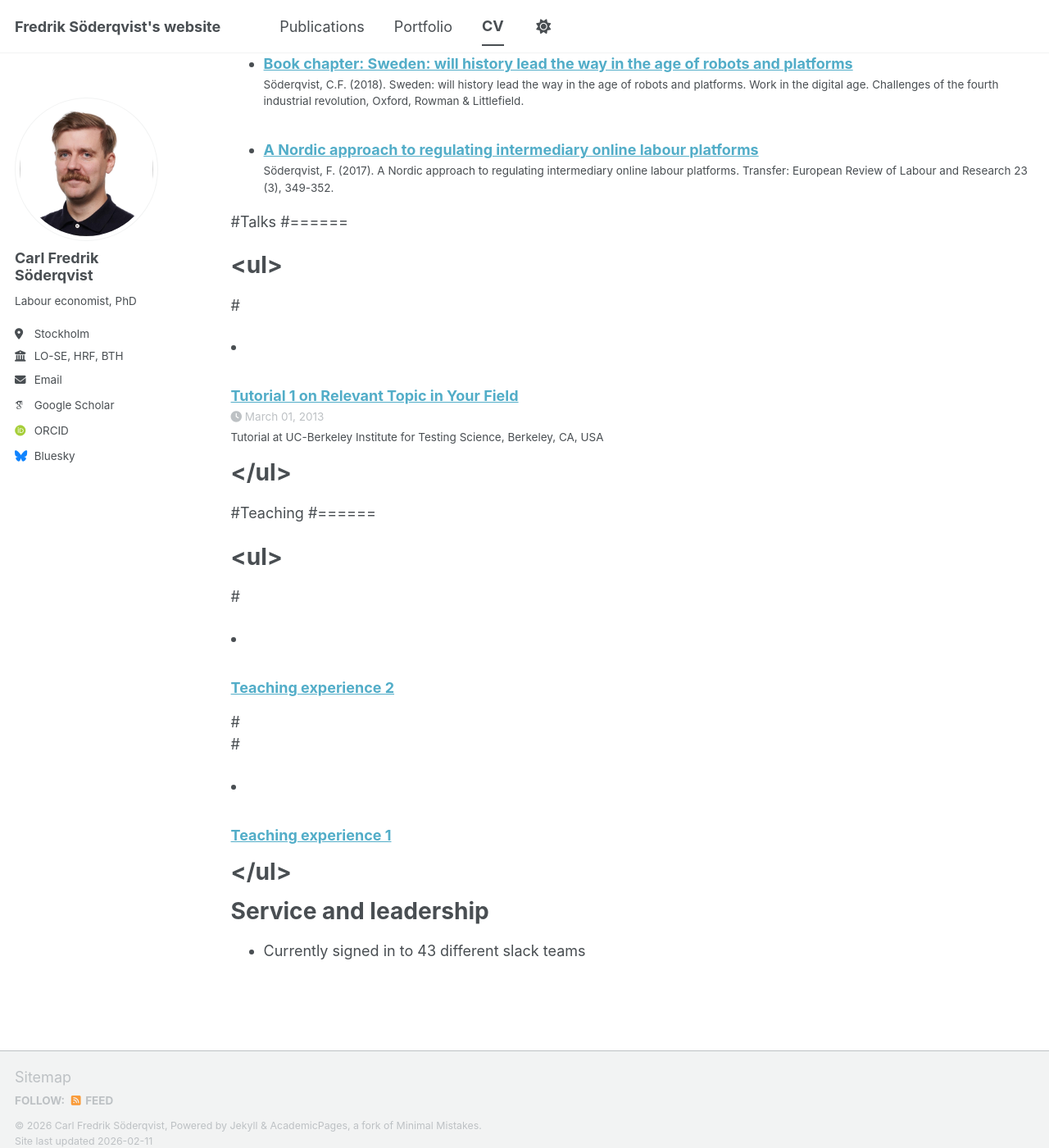
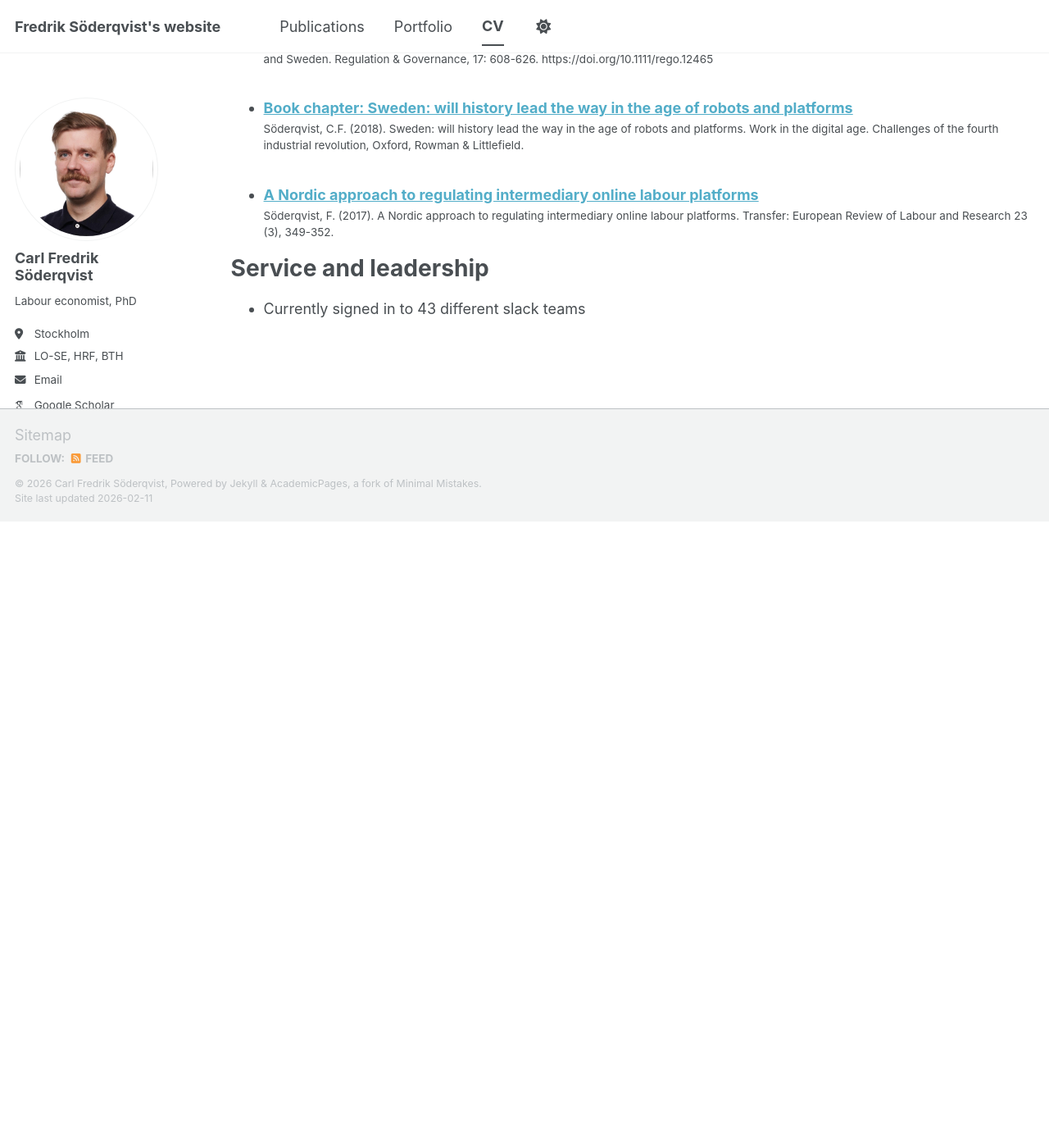
Before and after one commit to soedda/FSoderqvist_website, a Jekyll site: the page built from _pages/cv.md, in a window 1280 px wide and 1400 px high, scrolled down 1488 px. Shown: the whole window at 82% size. Built offline with Jekyll 4.4.1, drawn with Linux system fonts in a browser that asks for light colours; some web fonts are replaced; a script bundle is joined from its source files by our own code; library files that are not in the unit come from our copies; after the commit the page ends 2124 px from its top, so only the background shows below that.

Commit message:
Update cv.md

```diff
--- a/_pages/cv.md
+++ b/_pages/cv.md
@@ -47,17 +49,6 @@
     {% include archive-single-cv.html %}
   {% endfor %}</ul>
 
-#Talks
-#======
-#  <ul>{% for post in site.talks reversed %}
-#    {% include archive-single-talk-cv.html  %}
-#  {% endfor %}</ul>
-
-#Teaching
-#======
-#  <ul>{% for post in site.teaching reversed %}
-#    {% include archive-single-cv.html %}
-#  {% endfor %}</ul>
 
 Service and leadership
 ======
```
Also changed, not shown: other parts of _pages/cv.md (+2 -0 lines).
